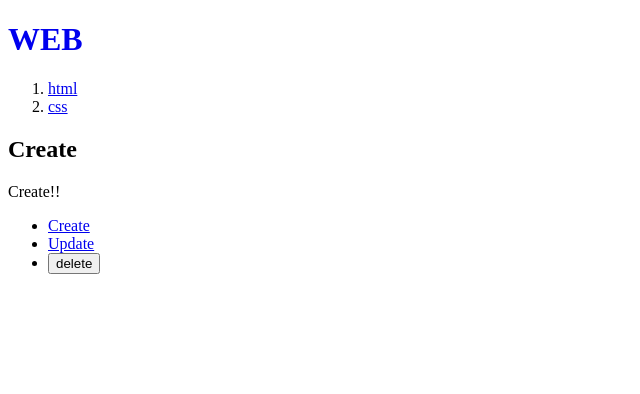
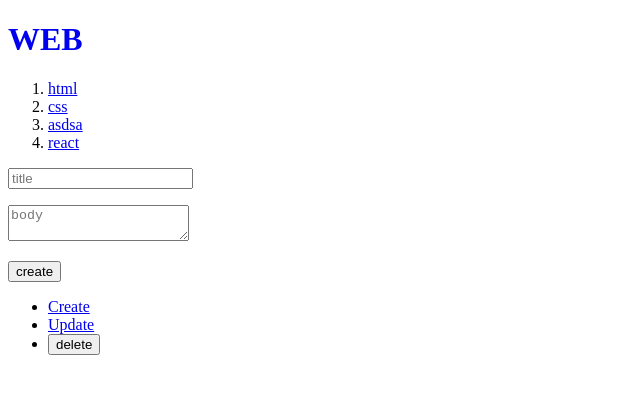
Before and after one commit to heungyeol-kim/next.js-learning, a Next.js app in the folder next-app/: page /create in a window 1280 px wide. Shown: the top 394 px of the page, without its empty margins (0-640 px from the left). Built offline with nearby package versions, Linux system fonts and the light colour scheme; data requests are answered from the project's data file.

Commit message:
nest.js 13-12. 글생성

```diff
--- a/next-app/db.json
+++ b/next-app/db.json
@@ -9,6 +9,16 @@
       "id": 2,
       "title": "css",
       "body": "css is ..."
+    },
+    {
+      "title": "asdsa",
+      "body": "sadadd",
+      "id": 3
+    },
+    {
+      "title": "react",
+      "body": "react is ...",
+      "id": 4
     }
   ],
   "posts": [
--- a/next-app/src/app/create/layout.js
+++ /dev/null
@@ -1,8 +0,0 @@
-export default function Layout(props) {
-  return (
-    <form>
-      <h2>Create</h2>
-      {props.children}
-    </form>
-  )
-}
--- a/next-app/src/app/create/page.js
+++ b/next-app/src/app/create/page.js
@@ -1,5 +1,37 @@
+"use client"
+import { useRouter } from "next/navigation";
+
 export default function Create() {
+  const router = useRouter();
   return (
-    <>Create!!</>
+    <form onSubmit={(e) => {
+      e.preventDefault();
+      const title = e.target.title.value;
+      const body = e.target.body.value;
+      const options = {
+        method: 'POST',
+        headers: {
+          'Content-Type': 'application/json'
+        },
+        body: JSON.stringify({ title, body })
+      }
+      fetch(`http://localhost:9999/topics`, options)
+        .then(res => res.json())
+        .then(result => {
+          console.log(result);
+          const lastid = result.id;
+          router.push(`/read/${lastid}`)
+        })
+    }}>
+      <p>
+        <input type="text" name="title" placeholder="title" />
+      </p>
+      <p>
+        <textarea name="body" placeholder="body"></textarea>
+      </p>
+      <p>
+        <input type="submit" value="create" />
+      </p>
+    </form>
   )
 }
```
